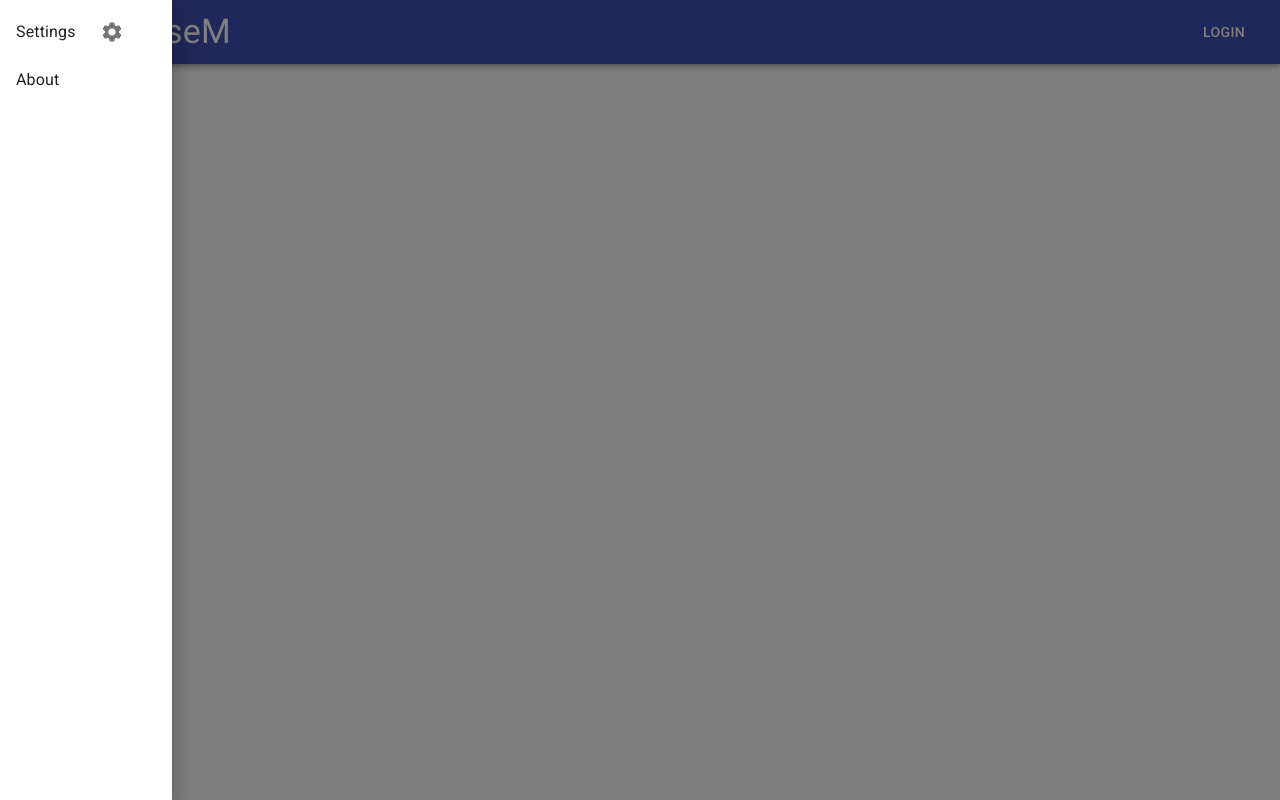
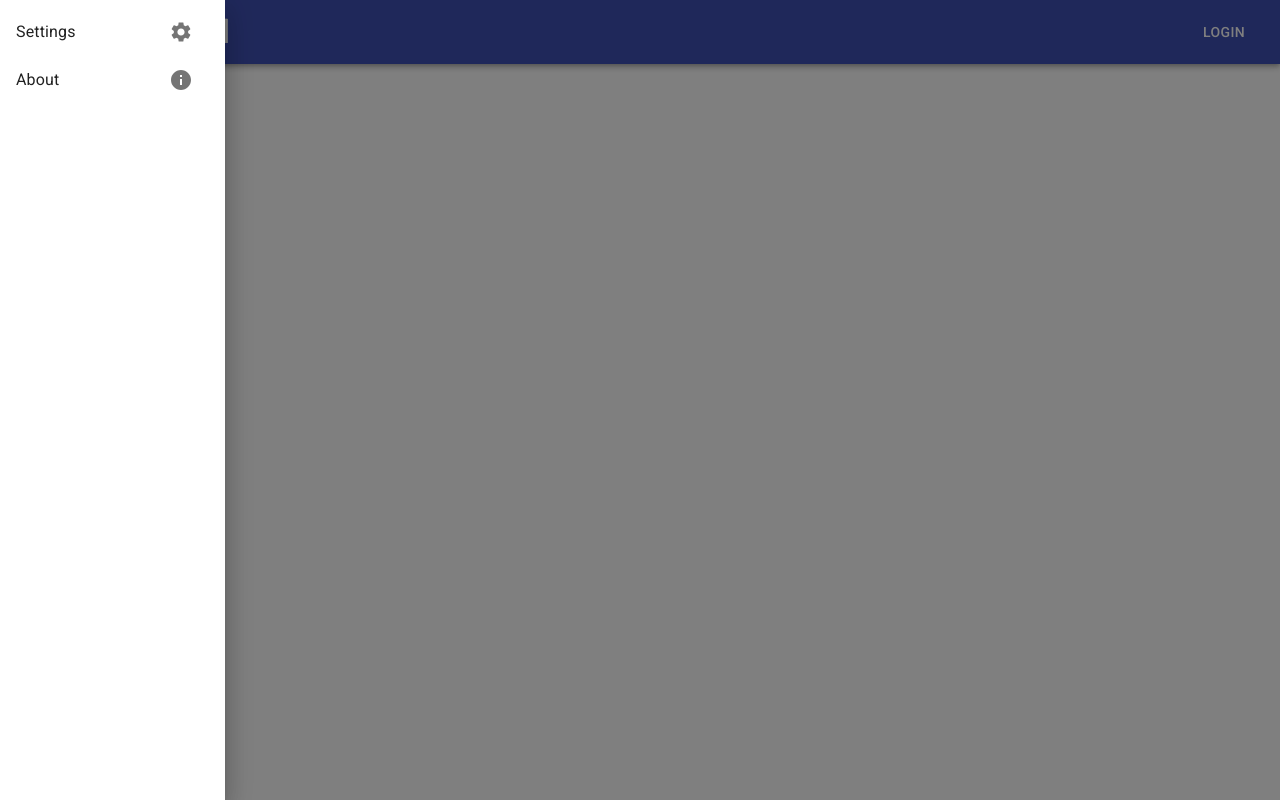
Before and after one commit to AndrewZaw/ReleaseM, a React (Create React App) app in the folder frontend/: page / in a window 1280 px wide. Both pictures are taken after a click on the button "menu". Built offline with nearby package versions, Linux system fonts and the light colour scheme.

Commit message:
visual edits to drawer appbar

```diff
--- a/frontend/src/components/AppBar.js
+++ b/frontend/src/components/AppBar.js
@@ -2,7 +2,7 @@ import React, { Component } from 'react';
 import { withStyles } from '@material-ui/core/styles';
 import MaterialAppBar from '@material-ui/core/AppBar';
 import { Toolbar, Typography, Button, IconButton, Drawer, List, Divider, ListItem, ListItemIcon, ListItemText } from '@material-ui/core';
-import { Inbox, Menu, Settings } from '@material-ui/icons';
+import { Inbox, Menu, Settings, Info } from '@material-ui/icons';
 import { Link } from 'react-router-dom';
 
 const styles = theme => ({
@@ -19,7 +19,10 @@ const styles = theme => ({
     flexGrow: 1
   },
   listItemIcon: {
-    marginLeft: theme.spacing(3)
+    minWidth: 40
+  },
+  list: {
+    width: 225
   }
 });
 
@@ -49,7 +52,7 @@ class AppBar extends Component {
   renderList() {
     const { classes } = this.props;
     const listText = ['Settings', 'About'];
-    const listIcons = [<Settings />];
+    const listIcons = [<Settings />, <Info />];
     const listLinks = ['/settings', '/about'];
     const list = listText.map((text, i) => ({
       text: text,
```
